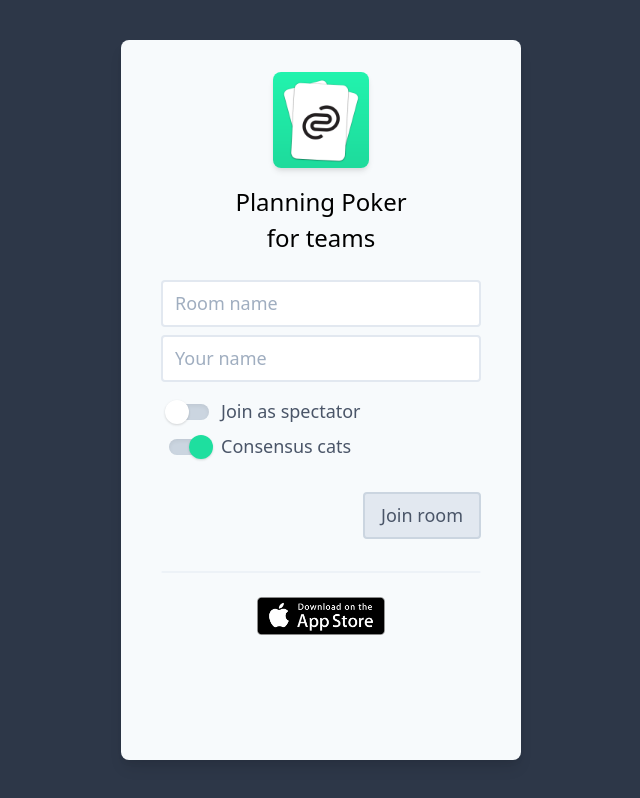
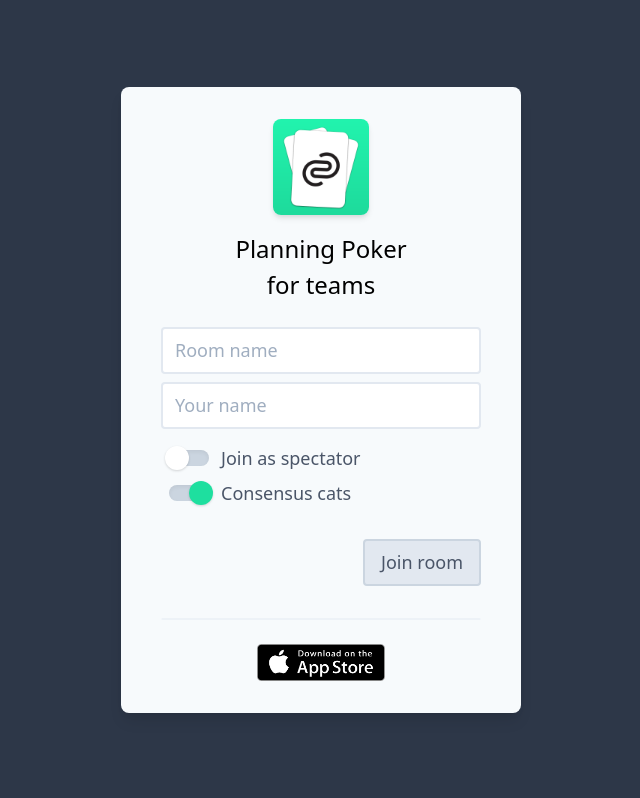
Before and after one commit to Planning-Poker-Teams/planning-poker, a Vue app in the folder web/: page / in a window 1280 px wide. Shown: the whole page, without its empty margins (319-959 px from the left). Built offline with nearby package versions, Linux system fonts and the light colour scheme.

Commit message:
Fix lobby layout

```diff
--- a/web/src/App.vue
+++ b/web/src/App.vue
@@ -1,5 +1,5 @@
 <template>
-  <div id="app" class="h-full w-full lg:p-10 flex justify-center items-center bg-gray-800">
+  <div id="app" class="h-full w-full lg:p-10 flex flex-col justify-center items-center bg-gray-800">
     <router-view />
   </div>
 </template>
--- a/web/src/views/Lobby.vue
+++ b/web/src/views/Lobby.vue
@@ -1,6 +1,6 @@
 <template>
   <div
-    class="h-full w-full lg:w-1/3 flex flex-col items-center bg-gray-100 lg:shadow-lg lg:rounded-lg relative overflow-y-scroll"
+    class="flex-1 lg:flex-none w-full lg:w-1/3 flex flex-col items-center bg-gray-100 lg:shadow-lg lg:rounded-lg relative overflow-y-scroll"
   >
     <img
       class="m-8 mb-4 object-contain h-24 shadow-md rounded-lg"
```
